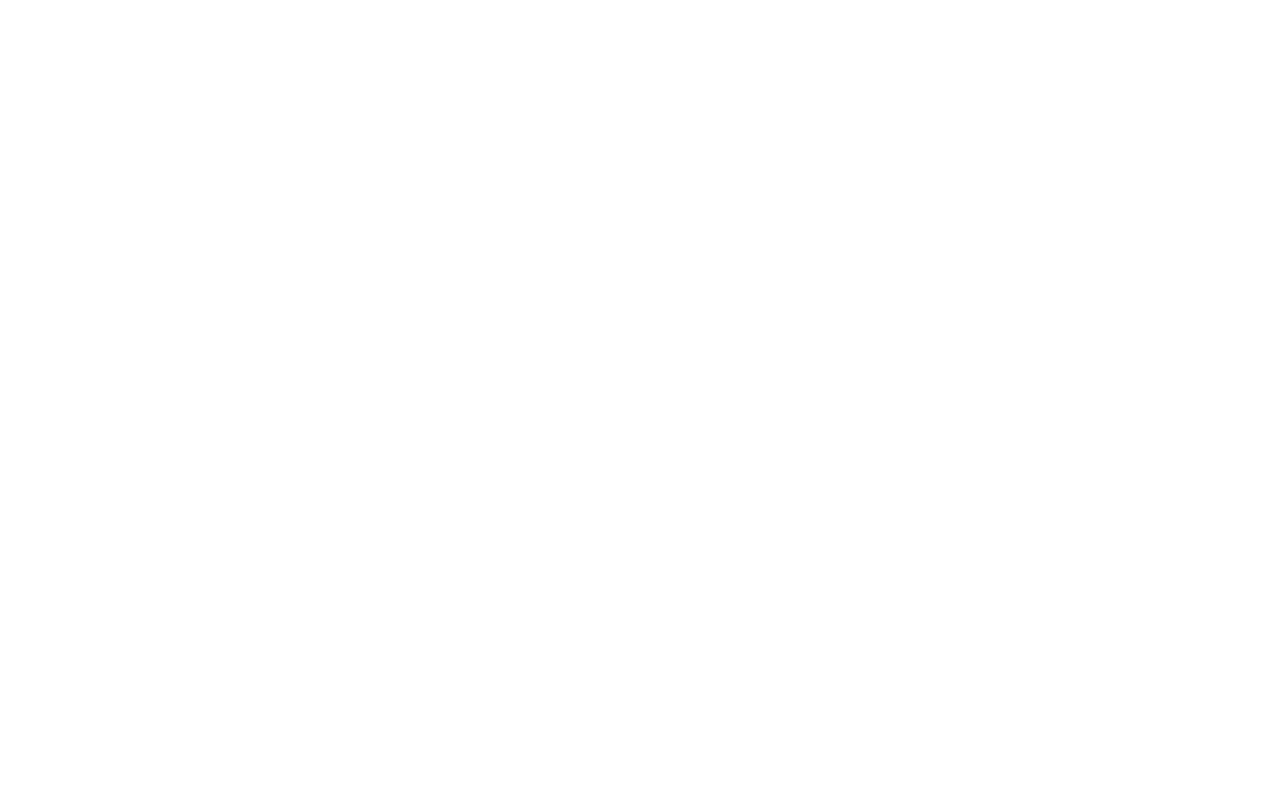
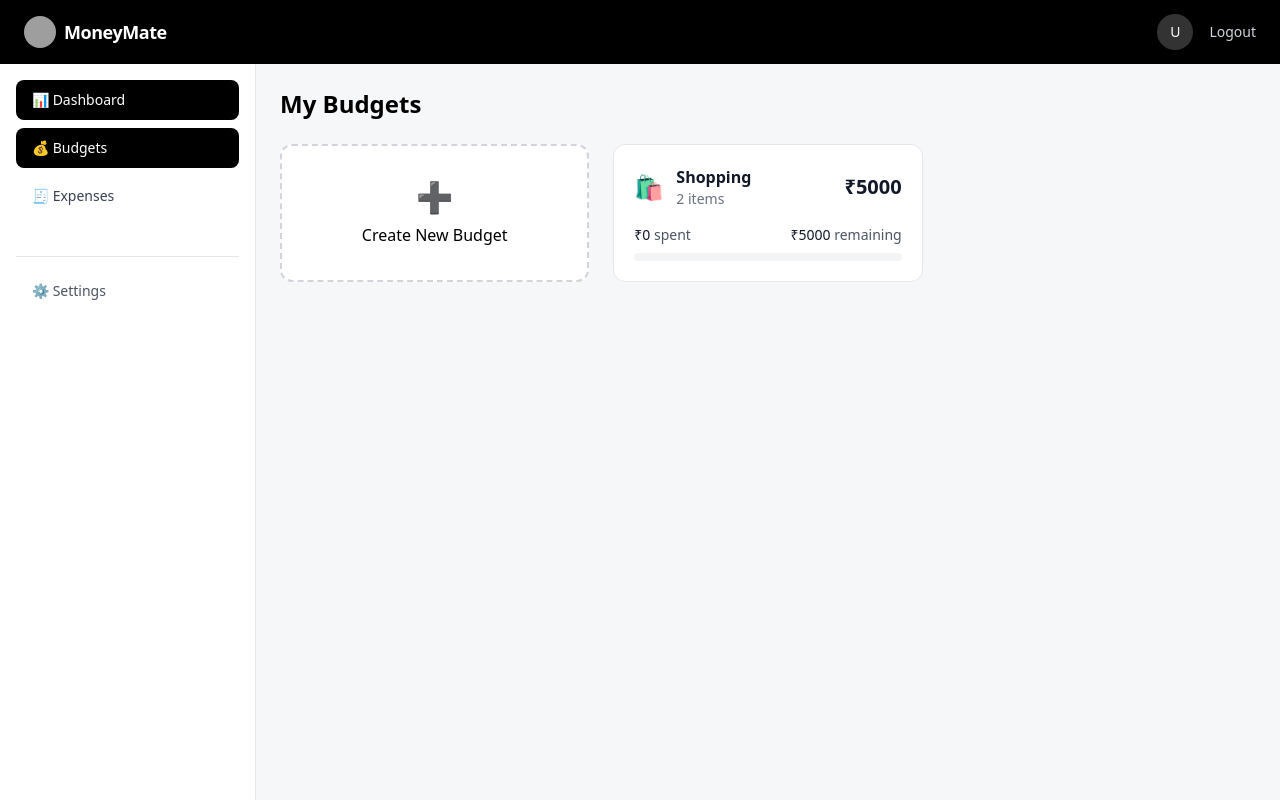
Before and after one commit to rishikamediratta/MoneyMate, a React (Vite) app: page /dashboard/budget in a window 1280 px wide. Before the commit this address had no page. Built offline with nearby package versions, Linux system fonts and the light colour scheme; grey boxes are pictures that could not be loaded.

Commit message:
made budget page

```diff
--- a/package.json
+++ b/package.json
@@ -10,6 +10,9 @@
     "preview": "vite preview"
   },
   "dependencies": {
+    "@emoji-mart/data": "^1.2.1",
+    "@emoji-mart/react": "^1.1.1",
+    "emoji-mart": "^5.6.0",
     "react": "^19.2.0",
     "react-dom": "^19.2.0",
     "react-router-dom": "^7.10.1"
--- /dev/null
+++ b/src/components/budget/BudgetCard.jsx
@@ -0,0 +1,52 @@
+const BudgetCard = ({ budget }) => {
+  return (
+    <div className="bg-white rounded-xl border border-gray-200 p-5 hover:shadow-md transition">
+
+      {/* Top row */}
+      <div className="flex items-center justify-between">
+        {/* Icon + Name */}
+        <div className="flex items-center gap-3">
+          <div className="text-2xl">{budget.icon || "💰"}</div>
+          <div>
+            <h3 className="font-semibold text-gray-900">
+              {budget.name}
+            </h3>
+            <p className="text-sm text-gray-500">
+              {budget.expenses?.length || 0} items
+            </p>
+          </div>
+        </div>
+
+        {/* Budget Amount (highlighted + bolder) */}
+        <div className="text-xl font-semibold text-gray-900">
+          ₹{budget.amount}
+        </div>
+      </div>
+
+      {/* Spent / Remaining row (exact reference style) */}
+      <div className="mt-4 flex justify-between items-center text-sm">
+        <span className="text-gray-600">
+          <span className="font-medium text-gray-900">₹0</span>{" "}
+          spent
+        </span>
+
+        <span className="text-gray-600">
+          <span className="font-medium text-gray-900">
+            ₹{budget.amount}
+          </span>{" "}
+          remaining
+        </span>
+      </div>
+
+      {/* Progress Bar */}
+      <div className="mt-2 h-2 w-full bg-gray-100 rounded-full overflow-hidden">
+        <div
+          className="h-full bg-blue-600 rounded-full transition-all"
+          style={{ width: "0%" }}
+        />
+      </div>
+    </div>
+  );
+};
+
+export default BudgetCard;
--- /dev/null
+++ b/src/components/budget/CreateBudgetCard.jsx
@@ -0,0 +1,16 @@
+const CreateBudgetCard = ({ onClick }) => {
+  return (
+    <div
+      onClick={onClick}
+      className="bg-white rounded-xl border-2 border-dashed border-gray-300
+                 p-5 flex flex-col items-center justify-center
+                 cursor-pointer hover:border-blue-500 hover:text-blue-600
+                 transition"
+    >
+      <div className="text-3xl mb-2">➕</div>
+      <p className="font-medium">Create New Budget</p>
+    </div>
+  );
+};
+
+export default CreateBudgetCard;
--- /dev/null
+++ b/src/components/budget/CreateBudgetModal.jsx
@@ -0,0 +1,103 @@
+import { useState } from "react";
+import Picker from "@emoji-mart/react";
+import data from "@emoji-mart/data";
+
+
+const CreateBudgetModal = ({ onClose, onCreate }) => {
+  const [icon, setIcon] = useState("");
+  const [name, setName] = useState("");
+  const [amount, setAmount] = useState("");
+  const [showEmojiPicker, setShowEmojiPicker] = useState(false);
+
+  const handleSubmit = () => {
+    if (!name || !amount) return;
+
+    onCreate({
+      id: Date.now(),
+      icon: icon || "💰",
+      name,
+      amount: Number(amount),
+      expenses: []
+    });
+
+    onClose();
+  };
+
+  return (
+    <div className="fixed inset-0 bg-black/40 flex items-center justify-center z-50">
+      <div className="bg-white rounded-xl p-6 w-full max-w-sm relative">
+        <h2 className="text-lg font-semibold mb-4">Create New Budget</h2>
+
+        {/* Emoji Selector */}
+       {/* Emoji Selector */}
+<div className="mb-4 relative">
+  <label className="block text-sm font-medium text-gray-700 mb-2">
+    Icon
+  </label>
+
+  {/* Square placeholder */}
+  <div
+    onClick={() => setShowEmojiPicker((prev) => !prev)}
+    className="w-14 h-14 flex items-center justify-center
+               border-2 border-dashed border-gray-300
+               rounded-lg cursor-pointer
+               hover:border-blue-500 transition
+               text-2xl"
+  >
+    {icon || "➕"}
+  </div>
+
+  {/* Full Emoji Picker */}
+  {showEmojiPicker && (
+    <div className="absolute mt-2 z-30">
+      <Picker
+        data={data}
+        onEmojiSelect={(emoji) => {
+          setIcon(emoji.native);
+          setShowEmojiPicker(false);
+        }}
+        previewPosition="none"
+        theme="light"
+      />
+    </div>
+  )}
+</div>
+
+
+        {/* Budget Name */}
+        <input
+          value={name}
+          onChange={(e) => setName(e.target.value)}
+          className="w-full mb-3 border rounded-lg p-2"
+          placeholder="Budget name"
+        />
+
+        {/* Budget Amount */}
+        <input
+          type="number"
+          value={amount}
+          onChange={(e) => setAmount(e.target.value)}
+          className="w-full mb-4 border rounded-lg p-2"
+          placeholder="Budget amount"
+        />
+
+        <div className="flex justify-end gap-3">
+          <button
+            onClick={onClose}
+            className="px-4 py-2 text-sm text-gray-600"
+          >
+            Cancel
+          </button>
+          <button
+            onClick={handleSubmit}
+            className="px-4 py-2 text-sm bg-blue-600 text-white rounded-lg"
+          >
+            Create
+          </button>
+        </div>
+      </div>
+    </div>
+  );
+};
+
+export default CreateBudgetModal;
--- a/src/components/dashboard/Sidebar.jsx
+++ b/src/components/dashboard/Sidebar.jsx
@@ -17,11 +17,11 @@
           📊 Dashboard
         </NavLink>
 
-        <NavLink to="/budgets" className={linkClasses}>
+        <NavLink to="/dashboard/budget" className={linkClasses}>
           💰 Budgets
         </NavLink>
 
-        <NavLink to="/expenses" className={linkClasses}>
+        <NavLink to="/dashboard/expenses" className={linkClasses}>
           🧾 Expenses
         </NavLink>
       </nav>
--- /dev/null
+++ b/src/pages/dashboard/Budget.jsx
@@ -0,0 +1,78 @@
+import { useEffect, useState } from "react";
+import Navbar from "../../components/dashboard/Navbar";
+import Sidebar from "../../components/dashboard/Sidebar";
+import BudgetCard from "../../components/budget/BudgetCard";
+import CreateBudgetCard from "../../components/budget/CreateBudgetCard";
+import CreateBudgetModal from "../../components/budget/CreateBudgetModal";
+
+const STORAGE_KEY = "moneymate_budgets";
+
+const Budget = () => {
+  // Budgets state
+  const [budgets, setBudgets] = useState([
+    {
+      id: 1,
+      icon: "🛍️",
+      name: "Shopping",
+      amount: 5000,
+      expenses: [
+        { id: 1, name: "Shoes", amount: 1200 },
+        { id: 2, name: "Bag", amount: 800 }
+      ]
+    }
+  ]);
+
+  // Modal state
+  const [showModal, setShowModal] = useState(false);
+
+  // Load from localStorage
+  useEffect(() => {
+    const stored = localStorage.getItem(STORAGE_KEY);
+    if (stored) {
+      setBudgets(JSON.parse(stored));
+    }
+  }, []);
+
+  // Save to localStorage
+  useEffect(() => {
+    localStorage.setItem(STORAGE_KEY, JSON.stringify(budgets));
+  }, [budgets]);
+
+  // Add new budget
+  const addBudget = (newBudget) => {
+    setBudgets((prev) => [...prev, newBudget]);
+  };
+
+  return (
+    <div className="min-h-screen bg-[#f6f7f9]">
+      <Navbar />
+
+      <div className="flex">
+        <Sidebar />
+
+        <main className="flex-1 p-6">
+          <h1 className="text-2xl font-semibold">My Budgets</h1>
+
+          {/* Budget Cards */}
+          <div className="mt-6 grid grid-cols-1 sm:grid-cols-2 lg:grid-cols-3 gap-6">
+            <CreateBudgetCard onClick={() => setShowModal(true)} />
+
+            {budgets.map((budget) => (
+              <BudgetCard key={budget.id} budget={budget} />
+            ))}
+          </div>
+        </main>
+      </div>
+
+      {/* Create Budget Modal */}
+      {showModal && (
+        <CreateBudgetModal
+          onClose={() => setShowModal(false)}
+          onCreate={addBudget}
+        />
+      )}
+    </div>
+  );
+};
+
+export default Budget;
--- /dev/null
+++ b/src/pages/dashboard/Expenses.jsx
@@ -0,0 +1,9 @@
+import React from 'react'
+
+const Expenses = () => {
+  return (
+    <div>Expenses</div>
+  )
+}
+
+export default Expenses
--- a/src/routes/Routes.jsx
+++ b/src/routes/Routes.jsx
@@ -4,6 +4,8 @@
 import SignIn from "../pages/auth/SignIn";
 import SignUp from "../pages/auth/SignUp";
 import Dashboard from "../pages/dashboard/Dashboard";
+import Budget from "../pages/dashboard/Budget";
+import Expenses from "../pages/dashboard/Expenses";
 
 const AppRoutes = () => {
   return (
@@ -13,6 +15,8 @@
         <Route path="/signin" element={<SignIn />} />
         <Route path="/signup" element={<SignUp />} />
         <Route path="/dashboard" element={<Dashboard />} />
+        <Route path="/dashboard/budget" element={<Budget />} />
+        <Route path="/dashboard/expenses" element={<Expenses />} />
       </Routes>
     </BrowserRouter>
   );
```
Also changed, not shown: 1 other file (tests, documents, lock files or other folders).
